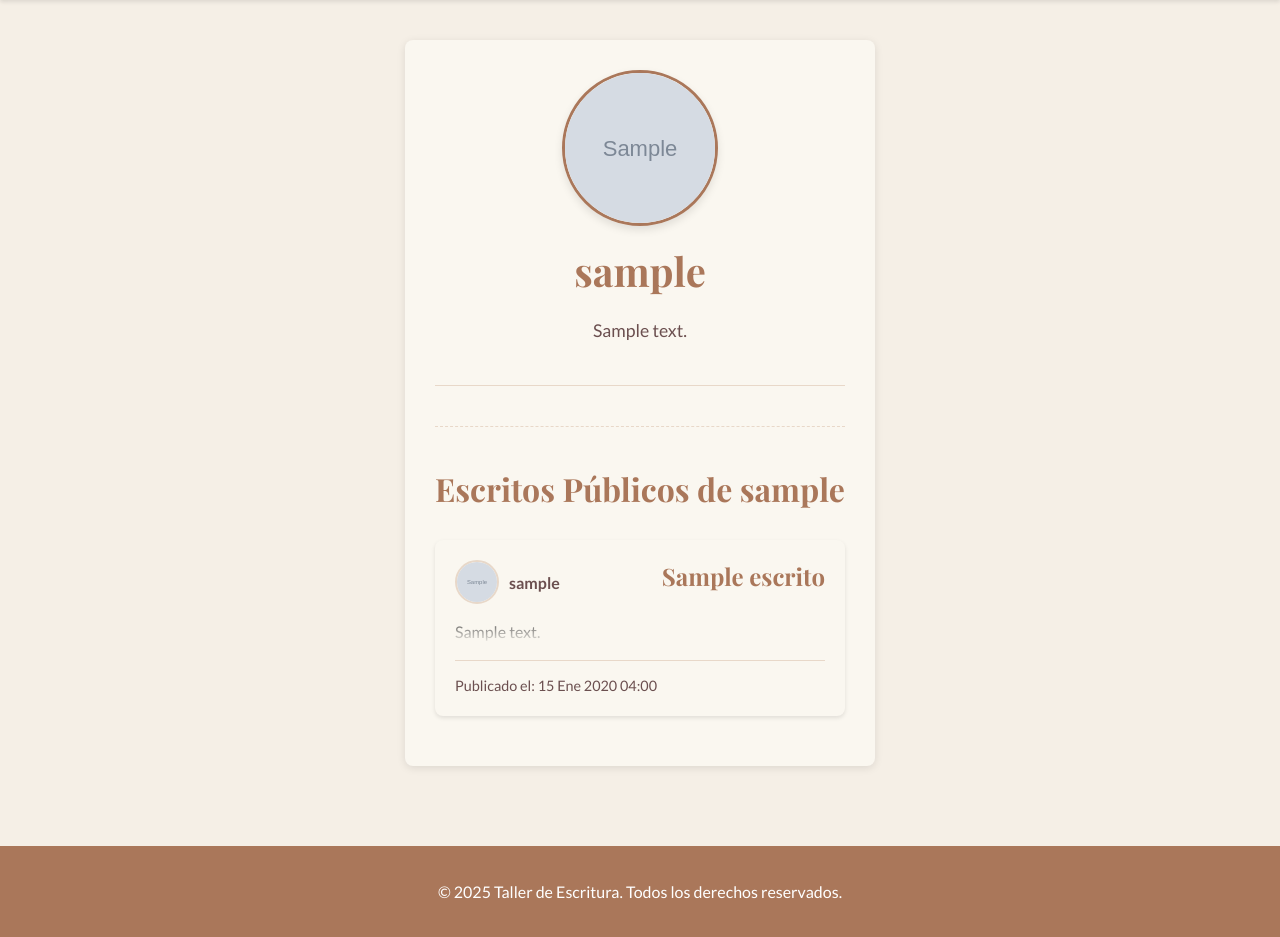
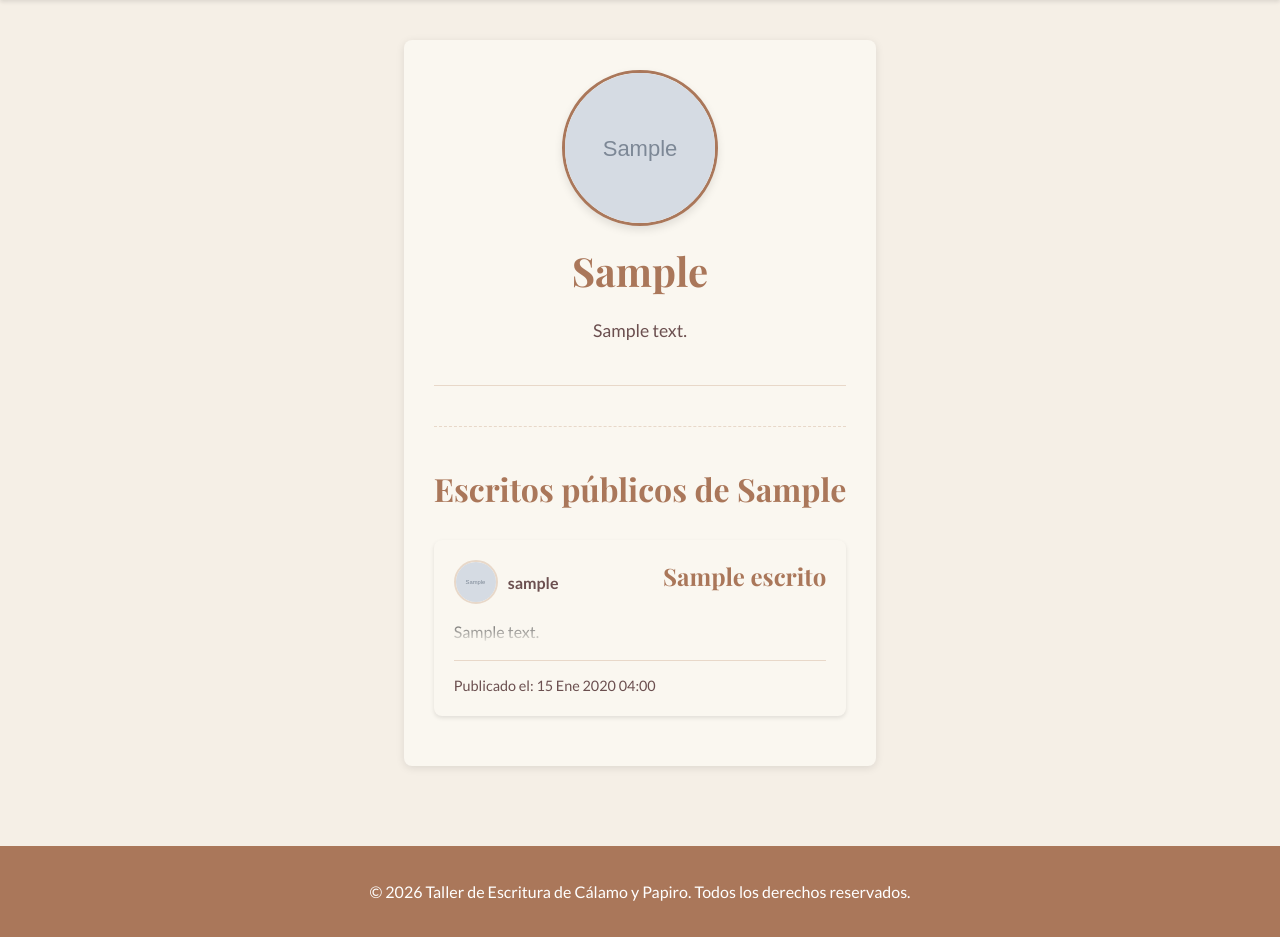
Before and after one commit to Alialmandoz/taller_escritura, a Django app: page /escritura/perfil/1/ in a window 1280 px wide. Shown: the part 131-1068 px from the top of the page. Run offline with Django 5.2, Linux system fonts and the light colour scheme; tables that the repository leaves empty hold one stand-in row (values such as "Sample post"); grey boxes marked "Sample" are stand-in pictures; some libraries are stand-ins or nearby versions.

Commit message:
fix: detalles de plantillas (título, pie, verificación de Google)
- Quita el placeholder TU_CODIGO_UNICO_AQUI de google-site-verification
- Sufijo del sitio en todos los <title> desde base.html
- Año del pie dinámico y nombre del taller consistente
- Nombre de usuario con mayúscula inicial en el perfil público

Co-Authored-By: Claude Opus 5.5 <noreply@anthropic.com>
Claude-Session: https://claude.ai/code/session_01MmXpJEHJYr812vC1QVBEMa

```diff
--- a/escritura/templates/escritura/perfil_publico.html
+++ b/escritura/templates/escritura/perfil_publico.html
@@ -2,14 +2,14 @@
 {% extends 'base.html' %}
 {% load static %}
 
-{% block title %}Perfil de {{ usuario_perfil.username }}{% endblock %}
+{% block title %}Perfil de {{ usuario_perfil.username|capfirst }}{% endblock %}
 
 {% block content %}
     <div class="profile-header">
         {% if usuario_perfil.profile and usuario_perfil.profile.foto_perfil %}
             <img src="{{ usuario_perfil.profile.foto_perfil.url }}" alt="Foto de perfil de {{ usuario_perfil.username }}" class="profile-pic">
         {% endif %}
-        <h1 class="page-title">{{ usuario_perfil.username }}</h1>
+        <h1 class="page-title">{{ usuario_perfil.username|capfirst }}</h1>
         <p class="profile-bio">
             {% if usuario_perfil.profile.bio %}
                 {{ usuario_perfil.profile.bio }}
@@ -21,7 +21,7 @@
 
     <hr> {# Separador visual #}
 
-    <h2 class="section-title">Escritos Públicos de {{ usuario_perfil.username }}</h2>
+    <h2 class="section-title">Escritos públicos de {{ usuario_perfil.username|capfirst }}</h2>
 
     <ul class="escrito-list">
         {% for escrito in page_obj %}
--- a/taller_escritura/templates/base.html
+++ b/taller_escritura/templates/base.html
@@ -5,7 +5,7 @@
 <head>
     <meta charset="UTF-8">
     <meta name="viewport" content="width=device-width, initial-scale=1.0">
-    <title>{% block title %}Taller de Escritura de Cálamo y Papiro {% endblock %}</title>
+    <title>{% block title %}Inicio{% endblock %} · Taller de Escritura de Cálamo y Papiro</title>
 
     {# AÑADIDO: Enlaces para importar las fuentes de Google Fonts #}
     <link rel="preconnect" href="https://fonts.googleapis.com">
@@ -16,7 +16,7 @@
     <link rel="stylesheet" href="{% static 'css/main.css' %}">
 
     {% block head_extra %}{% endblock %}
-    <meta name="google-site-verification" content="TU_CODIGO_UNICO_AQUI" />
+    {# Para verificar en Google Search Console, agregar aquí: <meta name="google-site-verification" content="CODIGO_REAL"> #}
     <script async src="https://cse.google.com/cse.js?cx=001720844550609399072:ascmc2rsftg"></script>
 </head>
 <body>
@@ -83,7 +83,7 @@
     </main>
 
     <footer class="main-footer"> {# MODIFICADO: Cambiado de <footer> a <footer class="main-footer"> para consistencia #}
-        <p>© 2025 Taller de Escritura. Todos los derechos reservados.</p>
+        <p>© {% now "Y" %} Taller de Escritura de Cálamo y Papiro. Todos los derechos reservados.</p>
     </footer>
 
     {% block body_extra %}{% endblock %}
```
